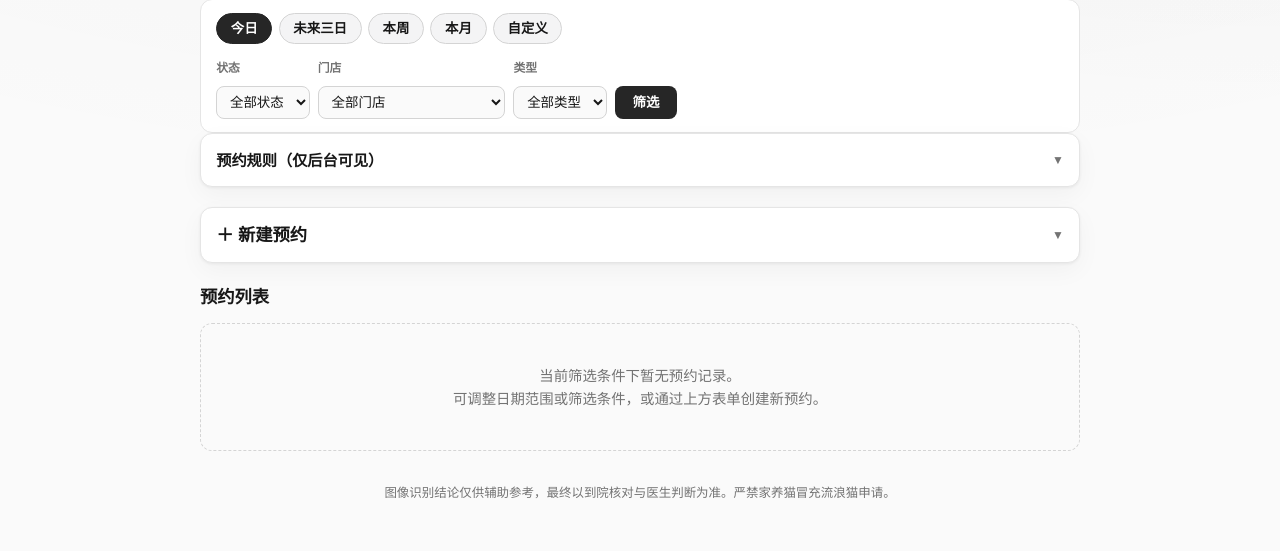
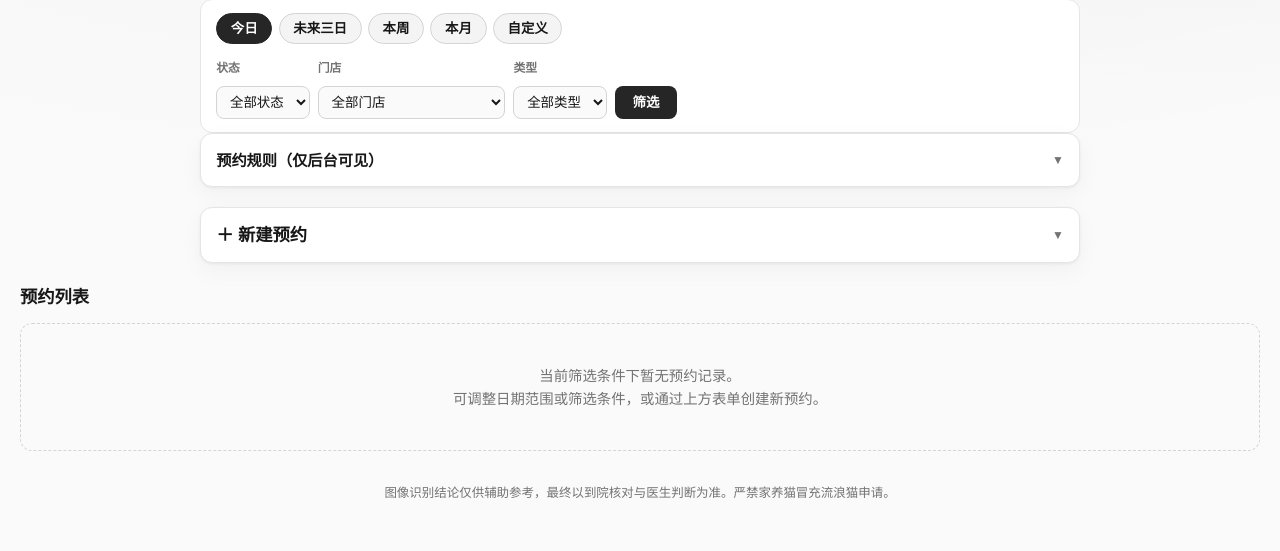
Before and after one commit to levanchic2-lang/dafopet-miniapp, a FastAPI app: page /admin/appointments in a window 1280 px wide. Shown: the part 330-881 px from the top of the page. Run offline with FastAPI, Linux system fonts and the light colour scheme; the visitor is signed in with stand-in values (Sample User, id 1); data that the repository does not hold is empty.

Commit message:
fix: make kanban list break out of wrap max-width to fill full viewport

```diff
--- a/templates/includes/admin_appointments_panel.html
+++ b/templates/includes/admin_appointments_panel.html
@@ -234,7 +234,18 @@
 
 {# ── 看板样式 ─────────────────────────────────────────────────── #}
 <style>
-.kanban-wrap { margin-top: 1rem; max-width: none; }
+.kanban-wrap {
+  margin-top: 1rem;
+  /* 突破父容器 .wrap 的 max-width，撑满整个视口宽度 */
+  width: 100vw;
+  position: relative;
+  left: 50%;
+  right: 50%;
+  margin-left: -50vw;
+  margin-right: -50vw;
+  padding: 0 1.25rem;
+  box-sizing: border-box;
+}
 .kanban-wrap-header {
   display: flex; justify-content: space-between; align-items: center;
   gap: 0.5rem; flex-wrap: wrap; margin-bottom: 0.75rem;
```
